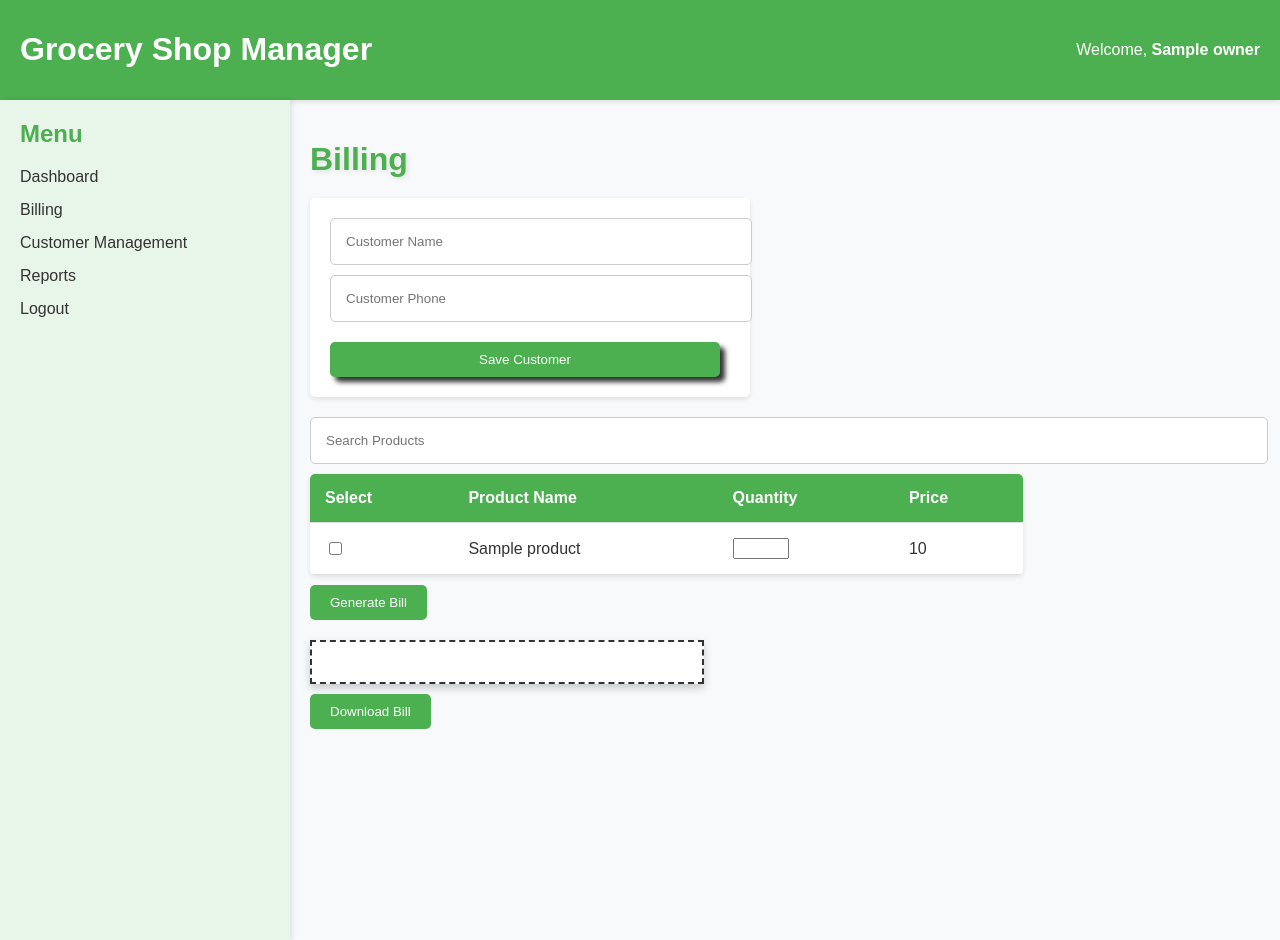
After one commit to muhadmmm/shopProgect, a PHP site: page /billing.php in a window 1280 px wide. The commit adds this page. Run offline with PHP 8.4, Linux system fonts and the light colour scheme; the visitor is signed in with stand-in values (Sample User, id 1); tables that the repository leaves empty or names only in its code hold one stand-in row (values such as "Sample post").

Commit message:
update billing.php

```diff
--- /dev/null
+++ b/billing.php
@@ -0,0 +1,190 @@
+<?php
+session_start();
+if (!isset($_SESSION['owner_id'])) {
+    header('Location: login.html');
+    exit();
+}
+require 'db.php';
+$owner_id = $_SESSION['owner_id'];
+$stmt = $conn->prepare("SELECT name FROM owners WHERE owner_id = ?");
+$stmt->bind_param("i", $owner_id);
+$stmt->execute();
+$result = $stmt->get_result();
+$owner = $result->fetch_assoc();
+$products_result = $conn->query("SELECT * FROM products");
+$products = $products_result->fetch_all(MYSQLI_ASSOC);
+$bill_items = [];
+$total_amount = 0;
+$discounted_total = 0;
+$customer_discount = 0;
+$customer_name = '';
+$customer_phone = '';
+if ($_SERVER['REQUEST_METHOD'] === 'POST' && isset($_POST['save_customer'])) {
+    $customer_name = $_POST['customer_name'];
+    $customer_phone = $_POST['customer_phone'];
+    $stmt = $conn->prepare("SELECT phone FROM customers WHERE phone = ? AND owner_id = ?");
+    $stmt->bind_param("si", $customer_phone, $owner_id);
+    $stmt->execute();
+    $customer = $stmt->get_result()->fetch_assoc();
+    if (!$customer) {
+        $stmt = $conn->prepare("INSERT INTO customers (name, phone, discount, owner_id) VALUES (?, ?, 1, ?)");
+        $stmt->bind_param("ssi", $customer_name, $customer_phone, $owner_id);
+        $stmt->execute();
+    }
+}
+if ($_SERVER['REQUEST_METHOD'] === 'POST' && isset($_POST['bill'])) {
+    $customer_name = $_POST['customer_name'];
+    $customer_phone = $_POST['customer_phone'];
+    $stmt = $conn->prepare("SELECT discount FROM customers WHERE phone = ? AND owner_id = ?");
+    $stmt->bind_param("si", $customer_phone, $owner_id);
+    $stmt->execute();
+    $customer = $stmt->get_result()->fetch_assoc();
+    if ($customer) {
+        $customer_discount = ($customer['discount'] == 1) ? 0.05 : 0;
+    }
+    if (isset($_POST['selected_products'])) {
+        foreach ($_POST['selected_products'] as $product_id) {
+            if (!empty($_POST['products'][$product_id])) {
+                $quantity = (int)$_POST['products'][$product_id];
+                $stmt = $conn->prepare("SELECT name, price, quantity FROM products WHERE product_id = ?");
+                $stmt->bind_param("i", $product_id);
+                $stmt->execute();
+                $product = $stmt->get_result()->fetch_assoc();
+                if ($product && $product['quantity'] >= $quantity) {
+                    $total_price = $product['price'] * $quantity;
+                    $total_amount += $total_price;
+                    $bill_items[] = [
+                        'product_name' => $product['name'],
+                        'quantity' => $quantity,
+                        'price' => $product['price'],
+                        'total' => $total_price
+                    ];
+                    $stmt = $conn->prepare("UPDATE products SET quantity = quantity - ? WHERE product_id = ?");
+                    $stmt->bind_param("ii", $quantity, $product_id);
+                    $stmt->execute();
+                }
+            }
+        }
+    }
+    $discounted_total = $total_amount - ($total_amount * $customer_discount);
+}
+?>
+<!DOCTYPE html>
+<html lang="en">
+<head>
+    <meta charset="UTF-8">
+    <meta name="viewport" content="width=device-width, initial-scale=1.0">
+    <title>Billing</title>
+    <script src="https://cdnjs.cloudflare.com/ajax/libs/html2canvas/1.4.1/html2canvas.min.js"></script>
+    <link rel="stylesheet" href="styles.css">
+</head>
+<body>
+    <header class="header">
+        <h1>Grocery Shop Manager</h1>
+        <p>Welcome, <strong><?php echo htmlspecialchars($owner['name']); ?></strong></p>
+    </header>
+    <div class="container">
+        <nav class="sidebar">
+            <h2>Menu</h2>
+            <ul>
+                <li><a href="dashboard.php">Dashboard</a></li>
+                <li><a href="billing.php">Billing</a></li>
+                <li><a href="customer.php">Customer Management</a></li>
+                <li><a href="report.php">Reports</a></li>
+                <li><a href="logout.php">Logout</a></li>
+            </ul>
+        </nav>
+        <main class="main">
+            <h1>Billing</h1>
+            <form method="POST" class="form-container">
+                <input type="text" name="customer_name" placeholder="Customer Name" value="<?= htmlspecialchars($customer_name) ?>" required>
+                <input type="text" name="customer_phone" placeholder="Customer Phone" value="<?= htmlspecialchars($customer_phone) ?>" required>
+                <button type="submit" name="save_customer">Save Customer</button>
+            </form>
+            <form method="POST" class="product-container">
+                <input type="hidden" name="customer_name" value="<?= htmlspecialchars($customer_name) ?>">
+                <input type="hidden" name="customer_phone" value="<?= htmlspecialchars($customer_phone) ?>">
+                <input class="search-input" type="text" id="product-search" placeholder="Search Products" oninput="filterProducts()">
+                <table>
+                    <thead>
+                        <tr>
+                            <th>Select</th>
+                            <th>Product Name</th>
+                            <th>Quantity</th>
+                            <th>Price</th>
+                        </tr>
+                    </thead>
+                    <tbody>
+                        <?php foreach ($products as $product): ?>
+                            <tr>
+                                <td><input type="checkbox" name="selected_products[]" value="<?= $product['product_id'] ?>"></td>
+                                <td><?= htmlspecialchars($product['name']) ?></td>
+                                <td><input type="number" name="products[<?= $product['product_id'] ?>]" min="1" max="<?= $product['quantity'] ?>"></td>
+                                <td><?= htmlspecialchars($product['price']) ?></td>
+                            </tr>
+                        <?php endforeach; ?>
+                    </tbody>
+                </table>
+                <button class="print-button" type="submit" name="bill" onclick="document.getElementById('download-button').style.display = 'block'">Generate Bill</button>
+            </form>
+            <div class="bill-section" id="bill-section">
+                <?php if (!empty($bill_items)): ?>
+                    <h3>Bill Receipt</h3>
+                    <table>
+                        <thead>
+                            <tr>
+                                <th>Product</th>
+                                <th>Quantity</th>
+                                <th>Price</th>
+                                <th>Total</th>
+                            </tr>
+                        </thead>
+                        <tbody>
+                            <?php foreach ($bill_items as $item): ?>
+                                <tr>
+                                    <td><?= htmlspecialchars($item['product_name']) ?></td>
+                                    <td><?= $item['quantity'] ?></td>
+                                    <td><?= $item['price'] ?></td>
+                                    <td><?= $item['total'] ?></td>
+                                </tr>
+                            <?php endforeach; ?>
+                        </tbody>
+                    </table>
+                    <p>Total Amount: <?= $total_amount ?></p>
+                    <p>Discount: <?= $customer_discount * 100 ?>%</p>
+                    <p>Discounted Total: <?= $discounted_total ?></p>
+                    <p>Customer Name: <?= $customer_name ?></p>
+                <?php endif; ?>
+            </div>
+            <button class="print-button" id="download-button" onclick="downloadBillImage()">Download Bill</button>
+        </main>
+    </div>
+    <script>
+        function downloadBillImage() {
+           // document.getElementById("download-button").style.display = "none";
+            const billSection = document.getElementById("bill-section");
+            html2canvas(billSection).then(canvas => {
+                let imgURL = canvas.toDataURL("image/png"); // Convert to image format
+                let link = document.createElement("a");
+                link.href = imgURL;
+                link.download = "Bill_Receipt.png"; // File name
+                link.click(); // Trigger download
+            });
+        }
+        function filterProducts() {
+        const searchTerm = document.getElementById("product-search").value.toLowerCase();
+        const rows = document.querySelectorAll(".product-row");
+
+        rows.forEach(row => {
+            const productName = row.cells[1].textContent.toLowerCase();
+            if (productName.includes(searchTerm)) {
+                row.style.display = "";
+            } else {
+                row.style.display = "none";
+            }
+        });
+    }
+
+    </script>
+</body>
+</html>
--- a/styles.css
+++ b/styles.css
@@ -1,106 +1,239 @@
-/* General Reset */
-* {
+body {
+    font-family: Arial, sans-serif;
     margin: 0;
-    padding: 0;
-    box-sizing: border-box;
+    background-color: #f8f9fa;
+    color: #333;
 }
 
-/* Body Styling */
-body {
-    font-family: 'Segoe UI', Tahoma, Geneva, Verdana, sans-serif;
-    background-color: #f4f7f6;
+header {
     display: flex;
-    justify-content: center;
     align-items: center;
+    justify-content: space-between;
+    padding: 10px 20px;
+    background-color: #4caf50;
+    color: white;
+    box-shadow: 0 2px 5px rgba(0, 0, 0, 0.1);
+}
+
+header .logo {
+    display: flex;
+    align-items: center;
+}
+
+header .logo img {
+    height: 40px;
+    margin-right: 10px;
+    border-radius: 20px;
+}
+
+header .profile-info {
+    font-size: 18px;
+}
+
+.container {
+    display: flex;
+}
+
+.sidebar {
+    width: 250px;
+    background-color: #e8f5e9;
+    padding: 20px;
+    box-shadow: 2px 0 5px rgba(0, 0, 0, 0.1);
     height: 100vh;
 }
 
-/* Container for Login/Register Forms */
-.container {
-    background-color: #ffffff;
-    padding: 30px 40px;
-    border-radius: 10px;
-    box-shadow: 0 4px 15px rgba(0, 0, 0, 0.1);
-    width: 400px;
+.sidebar h2 {
+    margin-top: 0;
+    color: #4caf50;
 }
 
-/* Heading Styling */
-.container h2 {
-    text-align: center;
-    margin-bottom: 25px;
-    color: #4caf50;
-    font-size: 28px;
+.sidebar ul {
+    list-style: none;
+    padding: 0;
 }
 
-/* Input Fields Styling */
-input[type="text"],
-input[type="password"],
-input[type="email"] {
-    width: 100%;
-    padding: 12px 15px;
-    margin: 10px 0 20px 0;
-    border: 1px solid #ddd;
-    border-radius: 5px;
-    background-color: #f9f9f9;
-    transition: border 0.3s ease-in-out;
+.sidebar ul li {
+    margin: 15px 0;
 }
 
-input[type="text"]:focus,
-input[type="password"]:focus,
-input[type="email"]:focus {
-    border-color: #4caf50;
-    outline: none;
+.sidebar ul li a {
+    text-decoration: none;
+    color: #333;
+    font-size: 16px;
 }
 
-/* Submit Button Styling */
-button {
-    width: 100%;
-    padding: 12px;
+.sidebar ul li a:hover {
+    color: #4caf50;
+}
+
+.main {
+    flex: 1;
+    padding: 20px;
+}
+
+.main h1 {
+    margin-bottom: 20px;
+    color: #4caf50;
+    text-shadow: 2px 2px 5px rgba(0, 0, 0, 0.1);
+
+}
+
+.actions {
+    display: flex;
+    gap: 10px;
+    margin-bottom: 20px;
+}
+
+.actions button {
+    padding: 10px 15px;
     background-color: #4caf50;
+    color: white;
     border: none;
     border-radius: 5px;
-    color: white;
-    font-size: 18px;
     cursor: pointer;
-    transition: background-color 0.3s ease;
+    box-shadow: 0 2px 5px rgba(0, 0, 0, 0.1);
 }
 
-button:hover {
+.actions button:hover {
     background-color: #45a049;
 }
 
-/* Links and Navigation */
-a {
-    color: #4caf50;
-    text-decoration: none;
-    display: block;
+table {
+    width: 75%;
+    border-collapse: collapse;
+    background-color: white;
+    box-shadow: 0 2px 5px rgba(0, 0, 0, 0.1);
+    border-radius: 5px;
+    overflow: hidden;
+}
+
+table th, table td {
+    padding: 15px;
+    text-align: left;
+    border-bottom: 1px solid #ddd;
+}
+
+table th {
+    background-color: #4caf50;
+    color: white;
+}
+
+table tr:hover {
+    background-color: #f1f1f1;
+}
+
+.form-container {
+    width: 400px;
+    margin-bottom: 20px;
+    background-color: white;
+    padding: 20px;
+    border-radius: 5px;
+    box-shadow: 0 2px 5px rgba(0, 0, 0, 0.1);
+}
+
+.form-container input[type="text"],
+.form-container input[type="number"],
+.form-container select {
+    width: 97.5%;
+    padding: 15px;
+    margin-bottom: 10px;
+    border: 1px solid #ccc;
+    border-radius: 5px;
+}
+
+.form-container button {
+    width: 97.5%;
+    background-color: #4caf50;
+    color: white;
+    padding: 10px 15px;
+    border: none;
+    border-radius: 5px;
+    cursor: pointer;
+    box-shadow: #333 5px 5px 5px;
+}
+
+.form-container button:hover {
+    background-color: #45a049;
+}
+.form-container button:active {
+    background-color: #45a049;
+    box-shadow: none;
+    transform: translateY(2px);
+}
+
+/* Bill Section */
+.bill-section {
+    width: 350px;
+    background-color: white;
+    padding: 20px;
+    border: 2px dashed #333;
+    margin-top: 20px;
+    box-shadow: 0 4px 8px rgba(0, 0, 0, 0.2);
     text-align: center;
-    margin-top: 15px;
+    font-family: 'Courier New', Courier, monospace;
+}
+
+.bill-section h3 {
+    margin: 0;
+    padding-bottom: 10px;
+    border-bottom: 1px solid #333;
+}
+
+.bill-section table {
+    width: 100%;
+    border-collapse: collapse;
+    margin-top: 10px;
+}
+
+.bill-section table th,
+.bill-section table td {
+    border-bottom: 1px dashed #aaa;
+    padding: 8px;
     font-size: 14px;
 }
 
-a:hover {
-    text-decoration: underline;
+.bill-section p {
+    font-size: 14px;
+    margin: 5px 0;
+    text-align: left;
 }
 
-/* Error Message Styling */
-.error {
-    color: #ff4d4d;
-    background-color: #ffe6e6;
-    padding: 10px;
-    border: 1px solid #ff9999;
-    border-radius: 5px;
-    margin-bottom: 20px;
-    text-align: center;
+.bill-section strong {
+    font-size: 16px;
 }
 
-/* Success Message Styling */
-.success {
-    color: #2e7d32;
-    background-color: #e8f5e9;
+.bill-section button {
+    margin-top: 15px;
+    background-color: #4caf50;
+    color: white;
     padding: 10px;
-    border: 1px solid #81c784;
+    border: none;
+    cursor: pointer;
+    width: 100%;
+}
+
+.bill-section button:hover {
+    background-color: #45a049;
+}
+
+/* Print Button */
+
+  button {
+    padding: 10px 20px;
+    background-color: #4caf50;
+    color: white;
+    border: none;
     border-radius: 5px;
-    margin-bottom: 20px;
-    text-align: center;
+    cursor: pointer;
+    margin-top: 10px;
 }
+  button:hover {
+    background-color: #45a049;
+}
+.search-input {
+    width: 97.5%;
+    padding: 15px;
+    margin-bottom: 10px;
+    border: 1px solid #ccc;
+    border-radius: 5px;
+}
```
